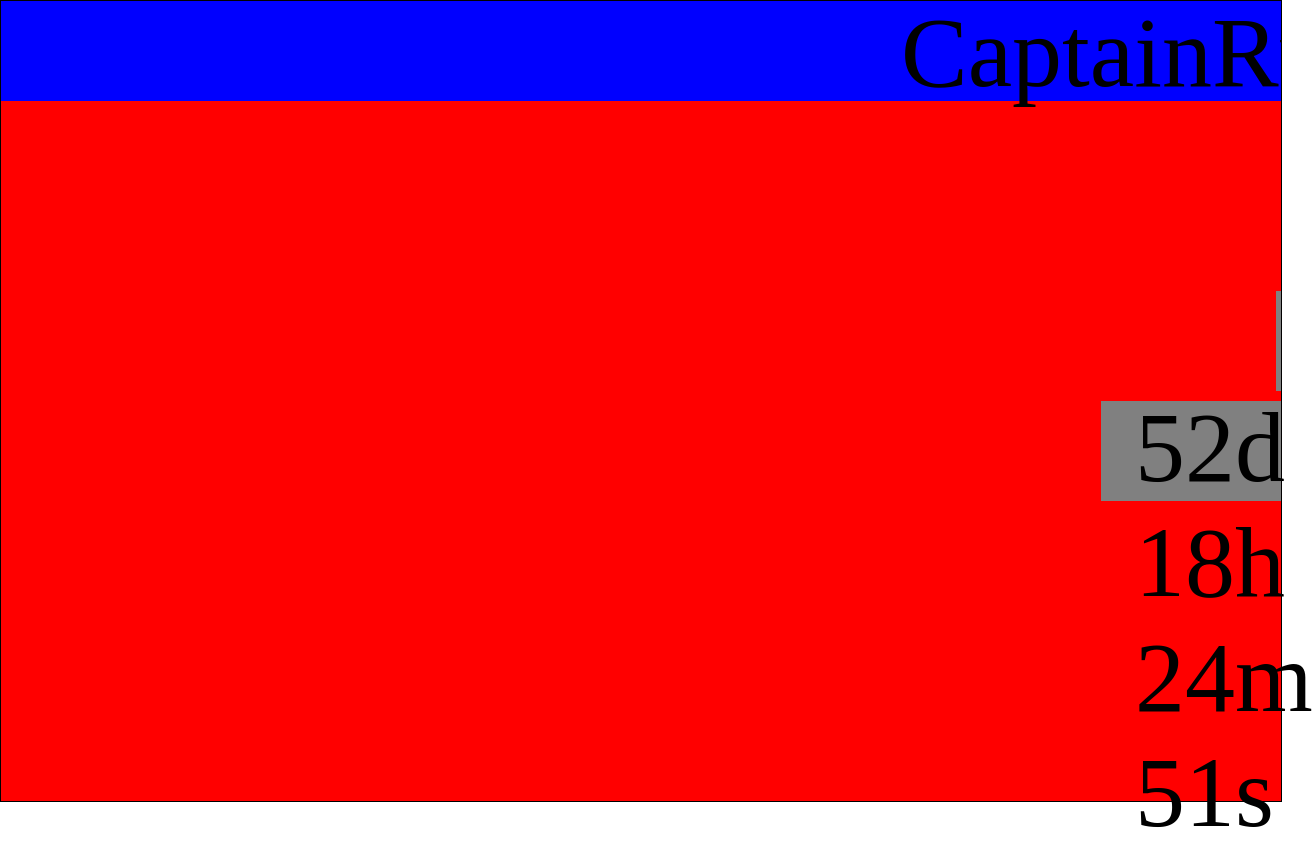
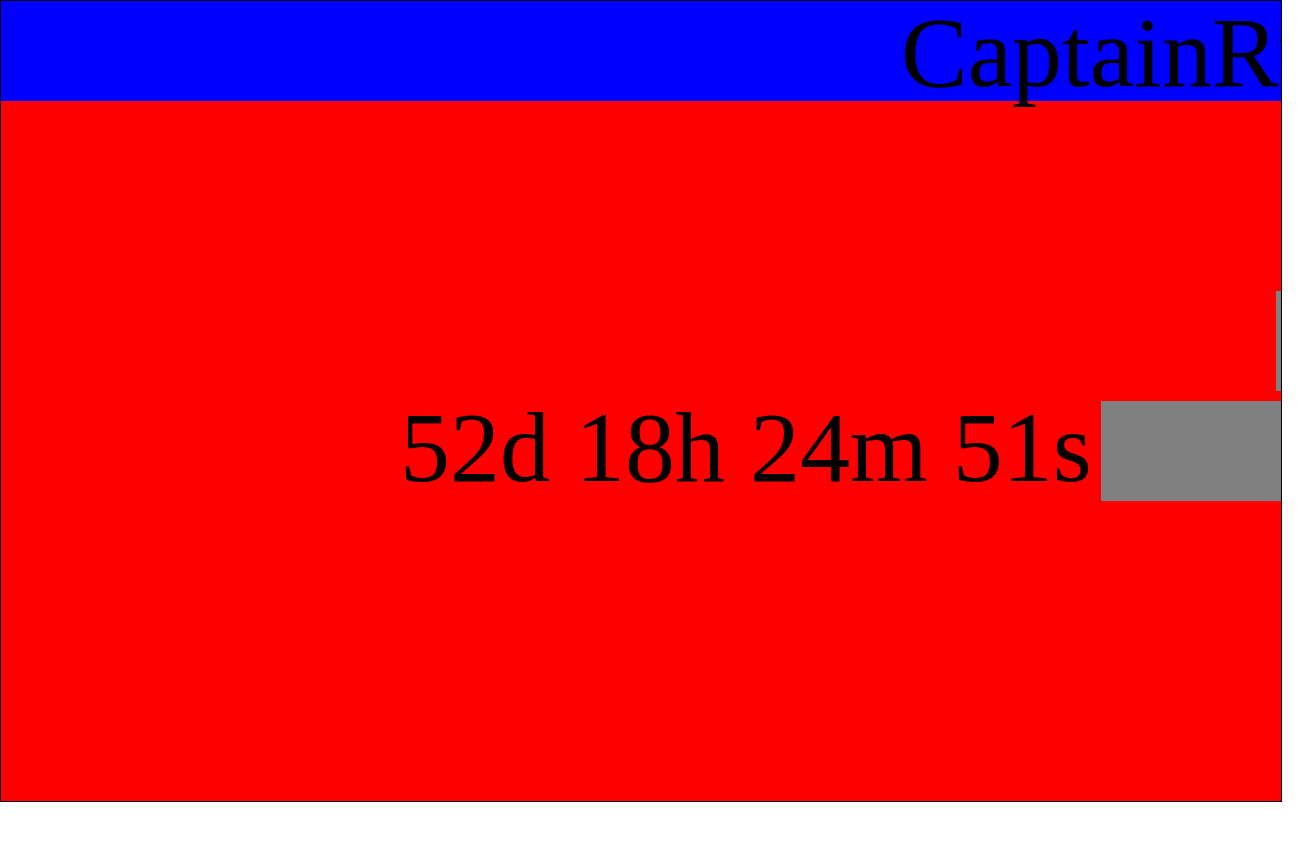
Before and after one commit to DaMasterJedi/captianruah, a plain HTML site: page index.html in a window 1280 px wide. Shown: the whole page, 1313 px wide, since content can reach past the window. After the commit the page ends 806 px from the top, so only its background shows below. Drawn offline with Linux system fonts and the light colour scheme.

Commit message:
Update style.css

```diff
--- a/style.css
+++ b/style.css
@@ -9,5 +9,5 @@ body{
     position: absolute;
     font: 100px solid;
     top: 290px;
-    left: 1135px;
+    left: 400px;
 }
```
